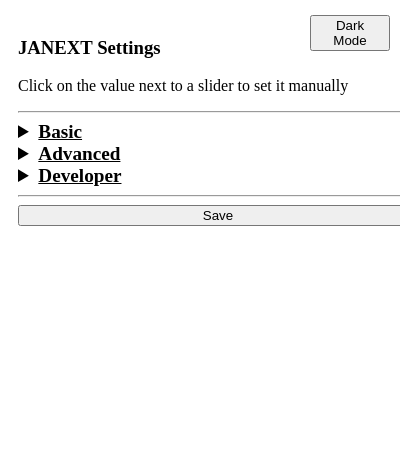
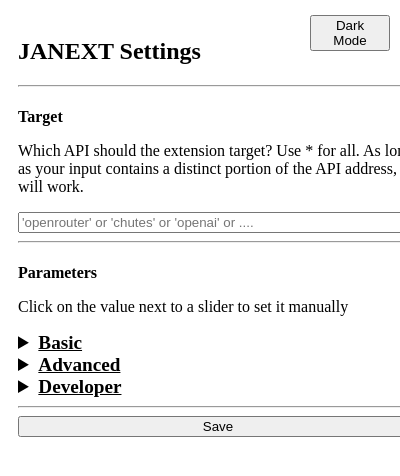
Before and after one commit to ofteless/JANEXT, a browser extension: page popup.html in a window 400 px wide. Shown: the top 476 px of the page. Drawn offline with Linux system fonts and the light colour scheme.

Commit message:
feat: omniusability (staging 1)

```diff
--- a/popup.html
+++ b/popup.html
@@ -44,13 +44,21 @@
                 right: 10px;
                 width: 20vw;
             }
+            h4 {
+                margin-bottom: 0;
+            }
         </style>
     </head>
     <body>
         <button id="dm">Dark Mode</button>
-        <h3>JANEXT Settings</h3>
+        <h2>JANEXT Settings</h2>
+        <hr>
+        <h4>Target</h4>
+        <p>Which API should the extension target? Use * for all. As long as your input contains a distinct portion of the API address, it will work.</p>
+        <input type="text" placeholder="'openrouter' or 'chutes' or 'openai' or ...." id="targetadr" data-key="targetadr"></input>
+        <hr />
+        <h4>Parameters</h4>
         <p>Click on the value next to a slider to set it manually</p>
-        <hr />
         <div id="options">
             <details id="accordion-1">
                 <summary>Basic</summary>
```
Also changed, not shown: manifest.json.
